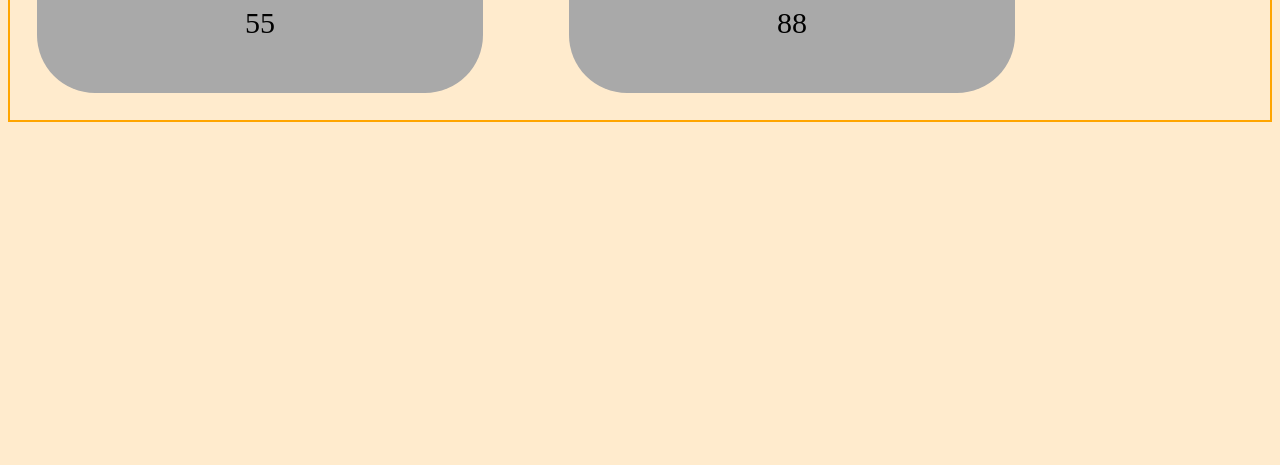
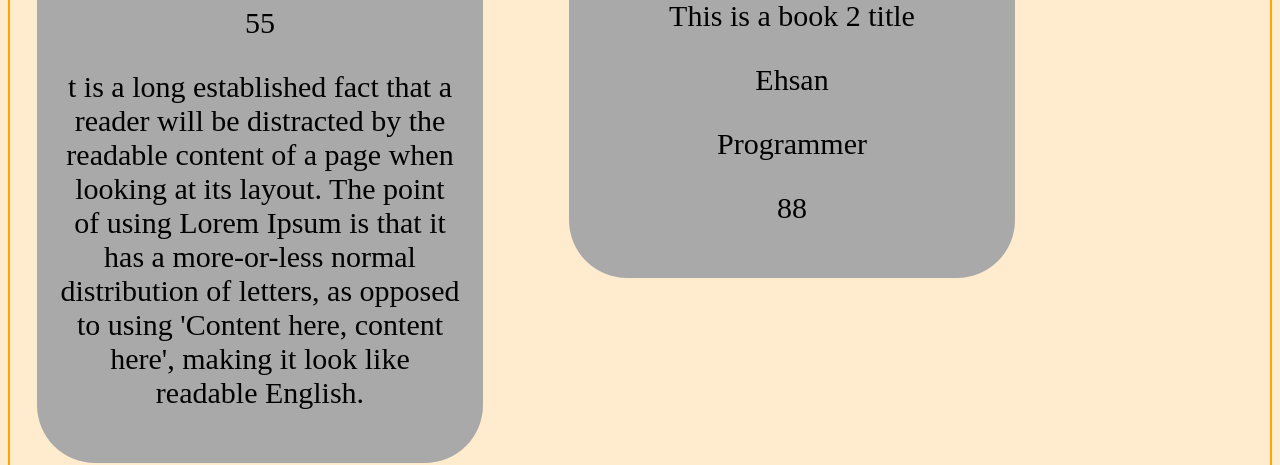
Before and after one commit to noumanbhai/React-Basic, a React (Create React App) app: page / in a window 1280 px wide. Shown: the part 639-1104 px from the top of the page. Before the commit the page ends 800 px from the top, so only its background shows below. Built offline with nearby package versions, Linux system fonts and the light colour scheme.

Commit message:
children props data get function

```diff
--- a/src/index.js
+++ b/src/index.js
@@ -17,7 +17,6 @@
   age: 88,
   img: "https://images-na.ssl-images-amazon.com/images/I/51Mx2wNFgKL._SX379_BO1,204,203,200_.jpg",
 };
-
 const Booklist = () => {
   return (
     <section className="booklist">
@@ -27,7 +26,16 @@
         work={firstBook.work}
         age={firstBook.age}
         img={firstBook.img}
-      />
+      >
+        <p>
+          t is a long established fact that a reader will be distracted by the
+          readable content of a page when looking at its layout. The point of
+          using Lorem Ipsum is that it has a more-or-less normal distribution of
+          letters, as opposed to using 'Content here, content here', making it
+          look like readable English.
+        </p>
+      </Book>
+
       <Book
         title={secndBook.title}
         auth={secndBook.author}
@@ -40,7 +48,7 @@
   );
 };
 
-const Book = ({ title, auth, work, age, img }) => {
+const Book = ({ title, auth, work, age, img, children }) => {
   // same work
   // const Book = (props) => {
   // const { title, auth, work, age, img } = props;
@@ -51,6 +59,7 @@
       <p>{auth}</p>
       <p>{work}</p>
       <p>{age}</p>
+      <p>{children}</p>
     </article>
   );
 };
```
